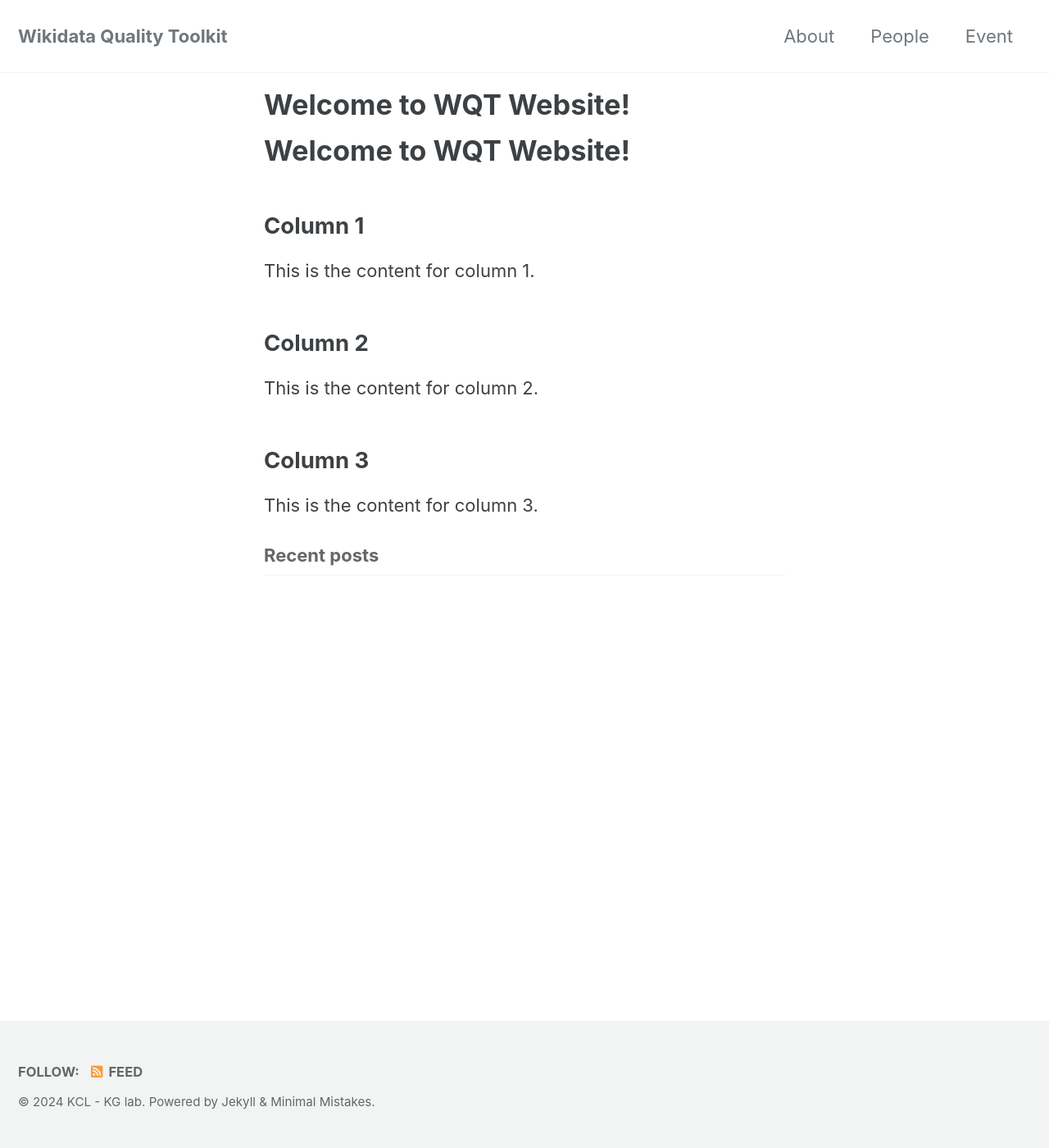
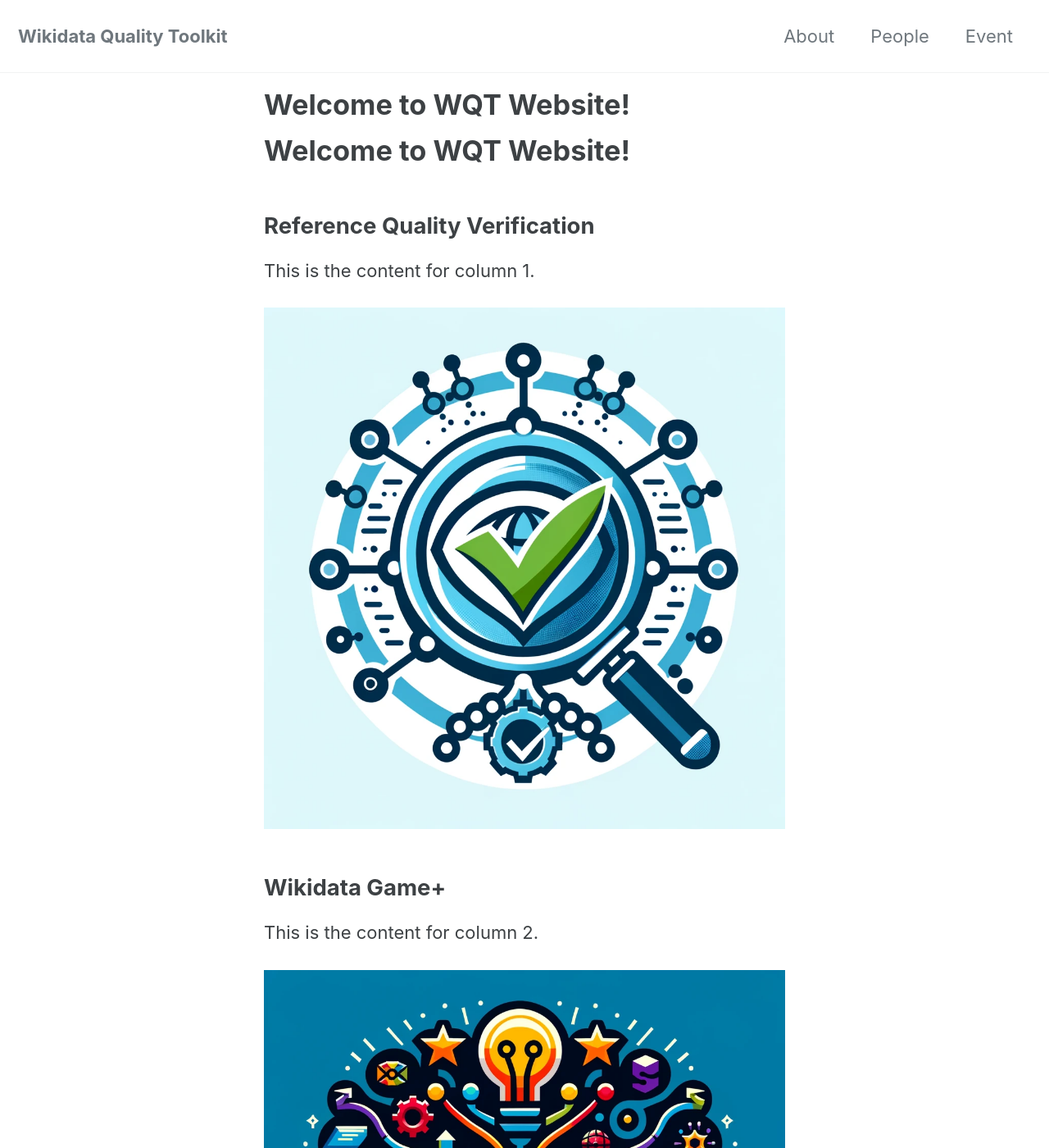
Before and after one commit to King-s-Knowledge-Graph-Lab/WikidataQualityToolkit, a Jekyll site: the page built from index.md, in a window 1280 px wide and 1400 px high. Shown: the whole window at 82% size. Built offline with Jekyll 4.4.1, drawn with Linux system fonts in a browser that asks for light colours; cached includes are drawn as plain includes; the list of posts is cut into pages by our own code; our own code applies the rules of GitHub Pages for plain Markdown files; some of the changed text lies outside the part shown.

Commit message:
Update index.md

```diff
--- a/index.md
+++ b/index.md
@@ -7,17 +7,20 @@
 
 <div class="row">
   <div class="column">
-    <h2>Column 1</h2>
+    <h2>Reference Quality Verification</h2>
     <p>This is the content for column 1.</p>
+    <img src="/assets/images/logo_RQV.webp" alt="logo-RQV">
   </div>
 
   <div class="column">
-    <h2>Column 2</h2>
+    <h2>Wikidata Game+</h2>
     <p>This is the content for column 2.</p>
+    <img src="/assets/images/logo_wikidatagame+.webp" alt="logo-WGP">
   </div>
 
   <div class="column">
-    <h2>Column 3</h2>
+    <h2>EntithScheam Generator</h2>
     <p>This is the content for column 3.</p>
+    <img src="/assets/images/logo_EntitySchemaGenerator.webp" alt="logo-ESG">
   </div>
 </div>
```
